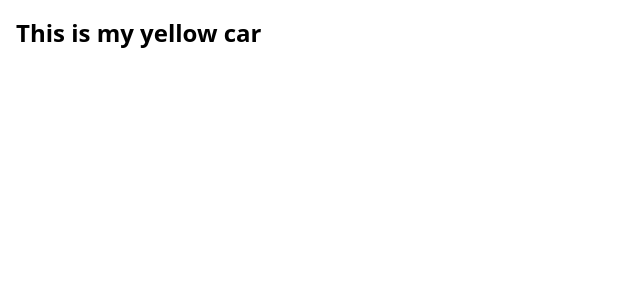
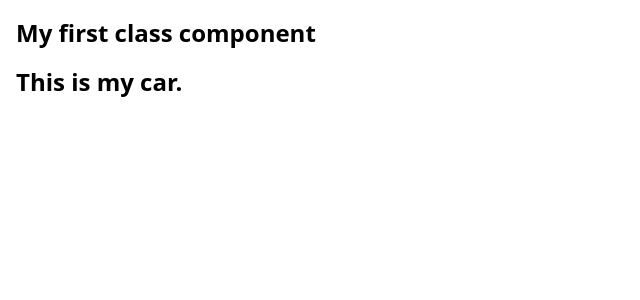
Before and after one commit to iamshiv007/learning-class-component-with-w3school, a React (Create React App) app: page / in a window 1280 px wide. Shown: the top 300 px of the page, without its empty margins (0-640 px from the left). Built offline with nearby package versions, Linux system fonts and the light colour scheme.

Commit message:
simple class component

```diff
--- a/src/App.js
+++ b/src/App.js
@@ -1,24 +1,15 @@
-import React from 'react';
-import './style.css';
-
-// create a class component names Car
-// export default function App() {
-//   return (
-//     <div>
-//       <h1>Hello StackBlitz!</h1>
-//       <p>Start editing to see some magic happen :)</p>
-//     </div>
-//   );
-// }
+import React from "react";
+import "./style.css";
 
 class Car extends React.Component {
-  constructor(props) {
-    super();
-    // this.state = { color: 'red' };
-  }
+
   render() {
-    return <h1>This is my {this.props.color} car</h1>;
+    return (
+      <>
+      <h1>My first class component</h1>
+        <h1>This is my car.</h1>
+      </>
+    );
   }
 }
-
 export default Car;
--- a/src/index.js
+++ b/src/index.js
@@ -7,6 +7,6 @@ const root = createRoot(document.getElementById('app'));
 
 root.render(
   <StrictMode>
-    <Car color="yellow" />
+    <Car />
   </StrictMode>
 );
```
Also changed, not shown: package.json (+12 -0 lines), 1 other file (tests, documents, lock files or other folders).
